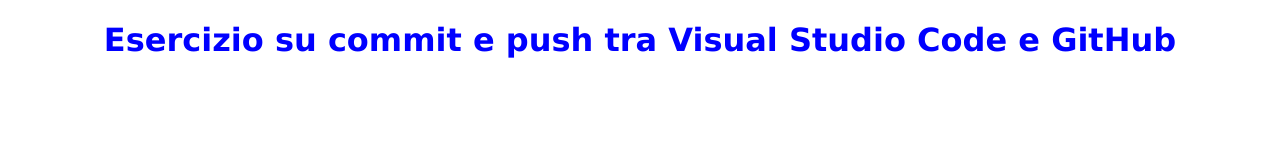
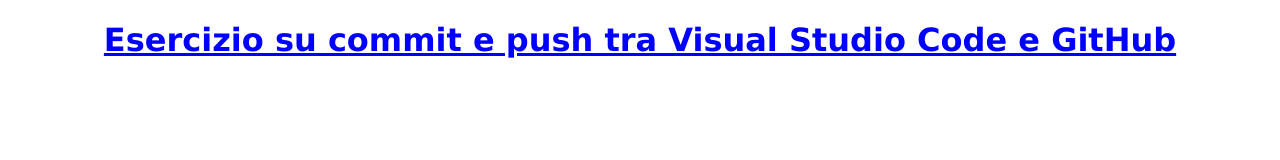
Before and after one commit to MicheleFranciolapilla/htmlcss-hello, a plain HTML site: page index.html in a window 1280 px wide. Drawn offline with Linux system fonts and the light colour scheme.

Commit message:
Sottolineatura titolo + commenti

```diff
--- a/style.css
+++ b/style.css
@@ -1,5 +1,7 @@
+/* settaggio degli attributi di stile */
 h1{
     color: blue;
     font-family: Verdana;
     text-align: center;
+    text-decoration: underline;
 }
```
Also changed, not shown: index.html (+1 -0 lines).
